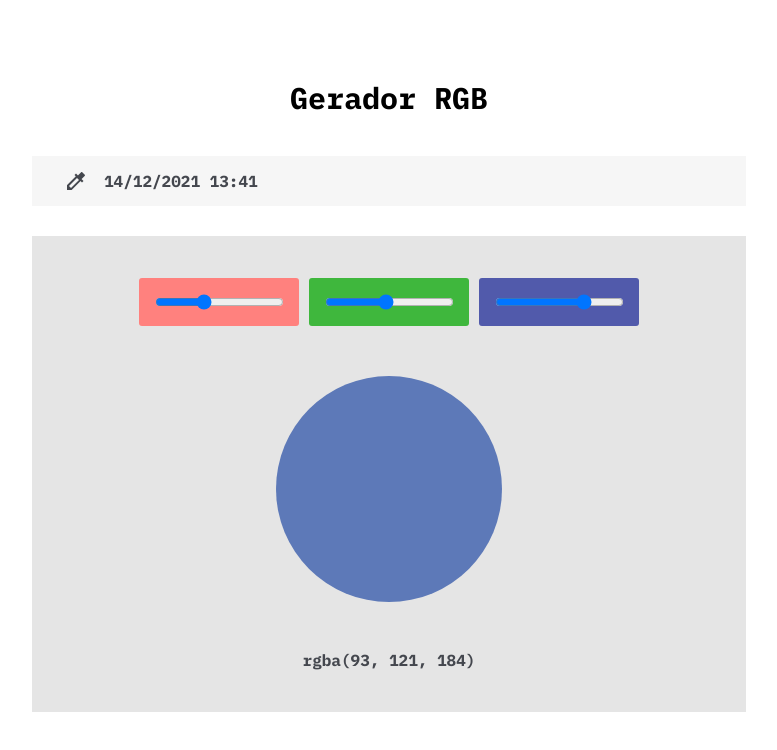
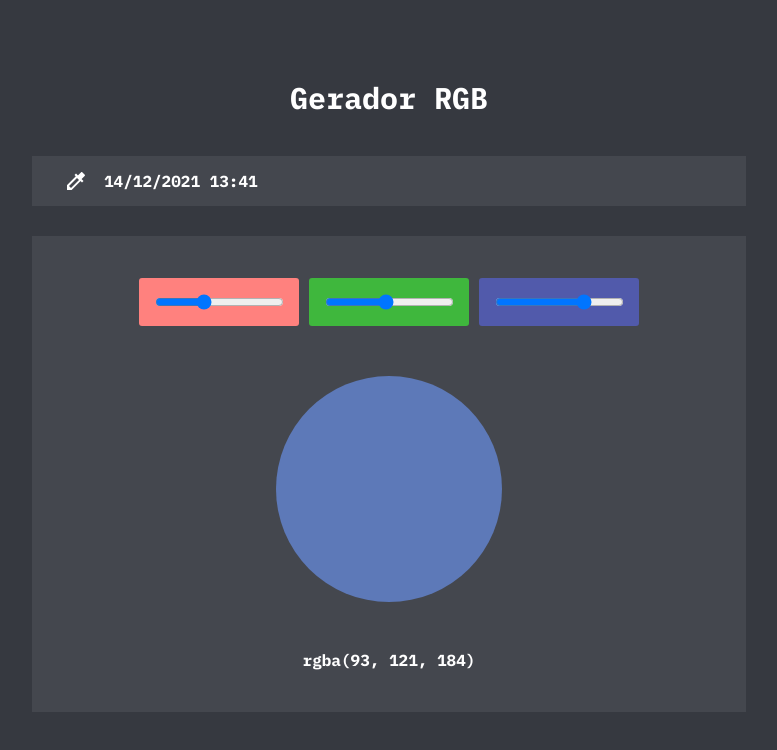
Before and after one commit to Gabriel200395/rgba-generator, a React (Create React App) app: page / in a window 1280 px wide. Shown: the top 750 px of the page, without its empty margins (251-1028 px from the left). Built offline with nearby package versions, Linux system fonts and the light colour scheme.

Commit message:
atualizando readme

```diff
--- a/public/index.html
+++ b/public/index.html
@@ -2,16 +2,22 @@
 <html lang="en">
   <head>
     <meta charset="utf-8" />
-    <link rel="icon" href="%PUBLIC_URL%/favicon.ico" />
+    <link
+      rel="icon"
+      href="https://icons.iconarchive.com/icons/oxygen-icons.org/oxygen/128/Actions-fill-color-icon.png"
+    />
     <meta name="viewport" content="width=device-width, initial-scale=1" />
     <meta name="theme-color" content="#000000" />
     <meta
       name="description"
       content="Web site created using create-react-app"
     />
-    <link rel="preconnect" href="https://fonts.googleapis.com">
-<link rel="preconnect" href="https://fonts.gstatic.com" crossorigin>
-<link href="https://fonts.googleapis.com/css2?family=IBM+Plex+Mono:wght@700&display=swap" rel="stylesheet">
+    <link rel="preconnect" href="https://fonts.googleapis.com" />
+    <link rel="preconnect" href="https://fonts.gstatic.com" crossorigin />
+    <link
+      href="https://fonts.googleapis.com/css2?family=IBM+Plex+Mono:wght@700&display=swap"
+      rel="stylesheet"
+    />
     <link rel="apple-touch-icon" href="%PUBLIC_URL%/logo192.png" />
     <!--
       manifest.json provides metadata used when your web app is installed on a
@@ -27,7 +33,7 @@
       work correctly both with client-side routing and a non-root public URL.
       Learn how to configure a non-root public URL by running `npm run build`.
     -->
-    <title>React App</title>
+    <title>Rgba-Generator</title>
   </head>
   <body>
     <noscript>You need to enable JavaScript to run this app.</noscript>
--- a/src/Pages/PageColor/index.tsx
+++ b/src/Pages/PageColor/index.tsx
@@ -7,9 +7,7 @@ export default function PageColor() {
   const { theme, fields, colors } = useColors();
 
   return (
-    <div
-      className={`${theme ? "theme-page" : "page-default"}`}
-    >
+    <div className={`${true ? "theme-page" : "page-default"}`}>
       <h2>Gerador RGB</h2>
       <div className="container-data">
         <div className="icon-lapis" />
@@ -41,4 +39,4 @@ export default function PageColor() {
       </div>
     </div>
   );
-};
+}
```
Also changed, not shown: public/tela_inicial.png, public/tela_tema.png.
